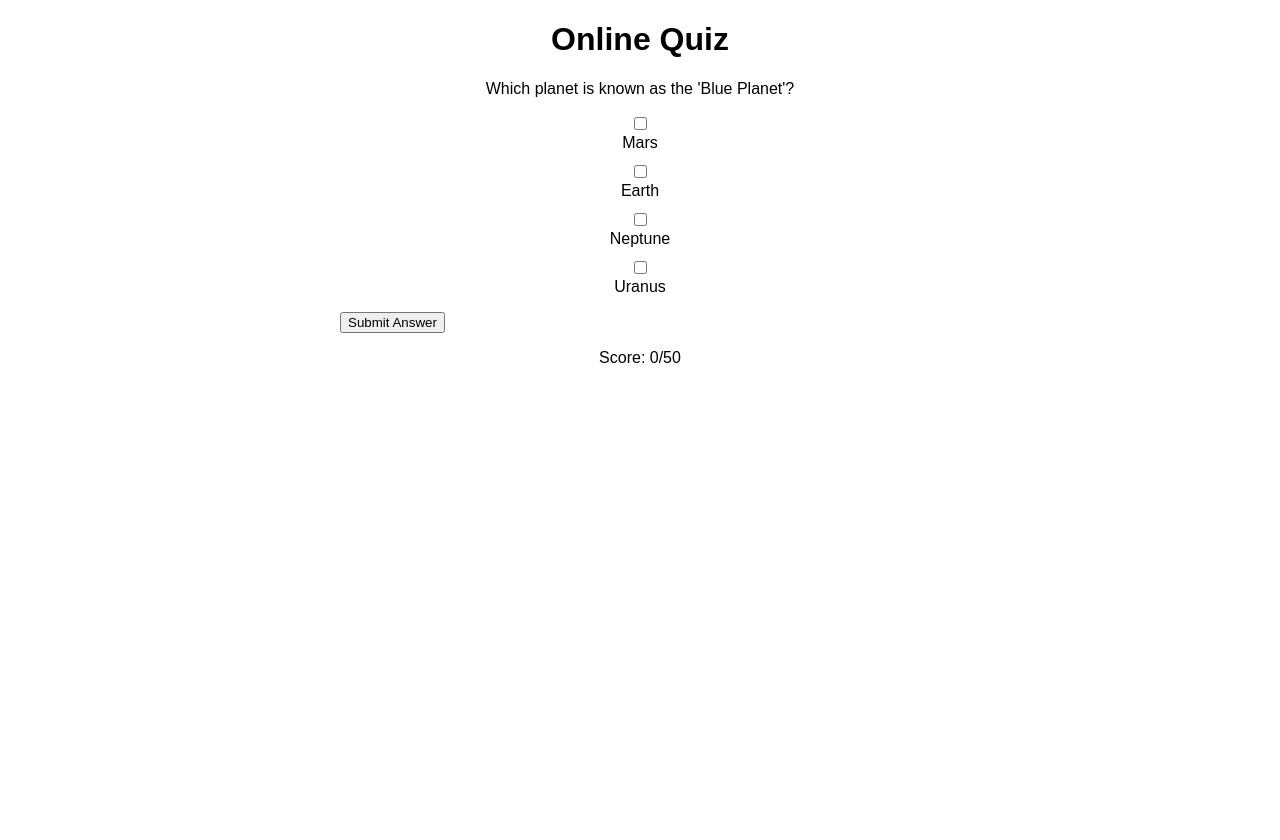
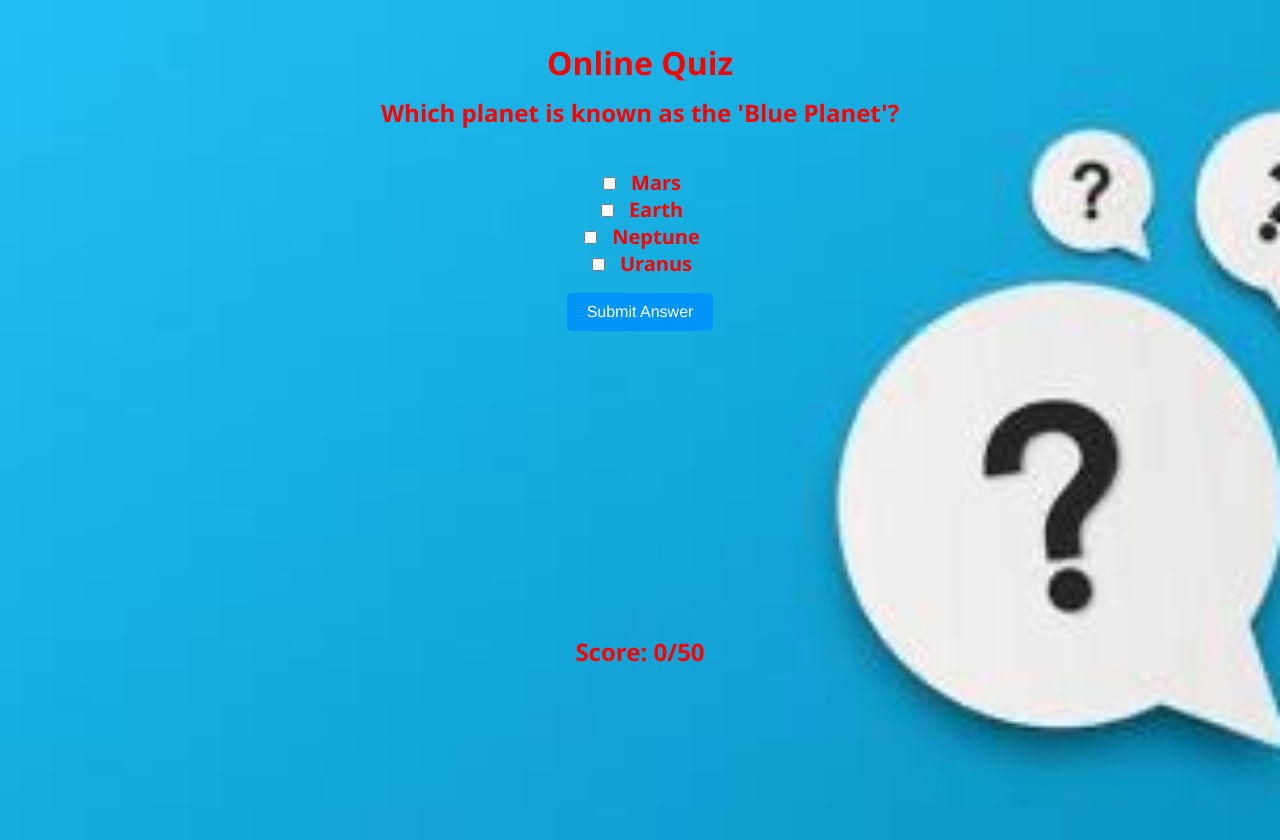
Before and after one commit to dumitrutony03/Siemens, a plain HTML site: page index.html in a window 1280 px wide. Before the commit the page ends 800 px from the top, so only its background shows below. Drawn offline with Linux system fonts and the light colour scheme.

Commit message:
Made a few changes for the FrontEnd page.

```diff
--- a/question.js
+++ b/question.js
@@ -8,14 +8,17 @@ class Question {
     this.correctAnswers = correctAnswers;
   }
 
+    // Compare selected indexes with correct answers
   areCorrect(selectedIndexes) {
-    // Compare selected indexes with correct answers
+    // We MAP the right answers into a variable
     const correctIndexes = this.correctAnswers.map(answer => answer - 1); // Adjust to 0-based index
 
+    // If we selected more checkboxes than the number of correct answers
     if (selectedIndexes.length !== correctIndexes.length) {
       return false; // Incorrect if the number of selected choices is not the same as correct answers
     }
 
+    // Verify if our checked answers are among the right answers
     for (const selectedIndex of selectedIndexes) {
       if (!correctIndexes.includes(selectedIndex)) {
         return false; // Incorrect if any selected index is not among correct answers
--- a/quiz.js
+++ b/quiz.js
@@ -5,16 +5,23 @@ class Quiz {
   constructor() {
     // Make sure questions is an array of Question instances
     this.questions = quizData.map(quizData => new Question(quizData.id, quizData.question, quizData.choices, quizData.correctAnswers));
+
+    // Make sure that the quiz starts from values equal to 0 everytime we reset.
+    this.resetQuizApp();
+  }
+
+  resetQuizApp() {
     this.currentQuestionIndex = 0;
     this.userScore = 0;
   }
 
-  reset() {
-    this.currentQuestionIndex = 0;
-    this.userScore = 0;
-  }
+  /*
+   Method to shuffle our questions, and the explanation:
 
-  // Method to shuffle our questions.
+  The shuffleQuestions method uses the Fisher-Yates shuffle algorithm to shuffle the array of questions randomly.
+  It iterates through the array from the end to the beginning and, at each iteration, swaps the current element with a randomly selected element that comes before it.
+  This process effectively shuffles the questions randomly.
+  */
   shuffleQuestions() {
     for (let i = this.questions.length - 1; i > 0; i--) {
       const j = Math.floor(Math.random() * (i + 1));
@@ -22,14 +29,17 @@ class Quiz {
     }
   }
 
+  // Verify if the answers checked are the right ones
   areCorrect(selectedIndexes) {
     return Question.areCorrect(selectedIndexes);
   }
 
+  // Take the question from 'currentQuestionIndex' position
   getCurrentQuestion() {
     return this.questions[this.currentQuestionIndex];
   }
 
+  // Check if we still have questions left to answer
   nextQuestion() {
     if (this.currentQuestionIndex < this.questions.length - 1) {
       this.currentQuestionIndex++;
@@ -39,21 +49,27 @@ class Quiz {
     }
   }
 
+  // Update the user score, based on the right answers
   updateUserScore(isCorrect) {
     if (isCorrect)
       this.userScore++;
   }
 
+  // Check if we passed through all the questions
   isQuizCompleted() {
     return (this.currentQuestionIndex === this.questions.length);
   }
 
+  // Return the user's score
   getUserScore() {
     return this.userScore;
   }
 
+  // Return the total amount of questions, in our case := 50
   getTotalQuestions() {
     return this.questions.length;
   }
+
 }
+// Then we export out .js file, so we can access and use file's methods.
 export default Quiz;
--- a/quizApp.js
+++ b/quizApp.js
@@ -3,11 +3,20 @@ import Quiz from './quiz.js';
 class QuizApp {
   constructor() {
     this.quiz = new Quiz();
+
+    /*
+    •  Design a web-based interface using HTML, CSS, and JavaScript.
+    */
+
+    // Have references from index.html components
     this.questionElement = document.getElementById('question');
     this.choicesElement = document.getElementById('choices');
     this.scoreElement = document.getElementById('score');
     this.submitButton = document.getElementById('submit-btn');
 
+
+
+    // 'Submit Answer' button handler
     this.submitButton.addEventListener('click', () => this.handleAnswerSubmission());
     this.updateScore();
 
@@ -29,33 +38,11 @@ class QuizApp {
     this.showQuestion();
   }
 
-  showQuestion() {
+  checkAnswer() {
+    // Get the current question displayed in the FrontEnd
     const currentQuestion = this.quiz.getCurrentQuestion();
 
-    this.questionElement.textContent = currentQuestion.question;
-
-    this.choicesElement.innerHTML = '';
-    currentQuestion.choices.forEach((choice, index) => {
-      const li = document.createElement('li');
-      const input = document.createElement('input');
-      input.type = 'checkbox'; // Change input type to checkbox
-
-      input.id = `choice-${index}`;
-      li.appendChild(input);
-      const label = document.createElement('label');
-      label.textContent = choice;
-      label.setAttribute('for', `choice-${index}`);
-      li.appendChild(label);
-
-      this.choicesElement.appendChild(li);
-    });
-  }
-
-  checkAnswer() {
-    const currentQuestion = this.quiz.getCurrentQuestion();
-    const checkboxes = document.querySelectorAll('input[type="checkbox"]:checked');
-    // const selectedIndexes = Array.from(checkboxes).map(checkbox => parseInt(checkbox.id.replace('choice-', ''), 10));
-
+    // Get the checkBoxes the user has checked
     const selectedIndexes = this.getSelectedIndexes();
 
     // Check if the user has selected any option
@@ -64,10 +51,13 @@ class QuizApp {
       return;
     }
 
+    // Verifiy if the user has made good choices when he checked the answers
     const isCorrect = currentQuestion.areCorrect(selectedIndexes);
 
+    // We update the user's score
     this.quiz.updateUserScore(isCorrect);
 
+    // Update the Frontend user's score
     this.updateScore();
 
     // If we still have questions left to be answered
@@ -80,16 +70,63 @@ class QuizApp {
     }
   }
 
+  showQuestion() {
+
+    /*
+
+    The interface should display a random question from the pool with multiple-choice options.
+
+    */
+
+    // We display the question together with it's answers
+
+    // Get the current question
+    const currentQuestion = this.quiz.getCurrentQuestion();
+    // We show it in the FrontEnd
+    this.questionElement.textContent = currentQuestion.question;
+
+    // Restart everytime the answers list, to display the new ones
+    this.choicesElement.innerHTML = '';
+
+    // We iterate through our choices := 4
+    currentQuestion.choices.forEach((choice, index) => {
+      // Create a list of 'input' type, and make it a list of 'checkboxes'
+      const li = document.createElement('li');
+      const input = document.createElement('input');
+      // Change input type to checkbox
+      input.type = 'checkbox';
+      input.id = `choice-${index}`;
+
+      // To each element from LIST, we append the checkbox
+      li.appendChild(input);
+
+      // Assign to every checkbox element, a label to know what
+      // is the possible answer
+      const label = document.createElement('label');
+      label.textContent = choice;
+
+      label.setAttribute('for', `choice-${index}`);
+      li.appendChild(label);
+
+      // Every element of type 'li', we append it as child to form a bigger list, inside de 'ul' component
+      this.choicesElement.appendChild(li);
+    });
+  }
+
+
   // We have to check if the user has checked any checkboxes
   getSelectedIndexes() {
+    // Take all the checkboxes from 'ul' -> 'li'
     const checkboxes = document.querySelectorAll('input[type="checkbox"]');
     const selectedIndexes = [];
 
     checkboxes.forEach((checkbox, index) => {
+      // Verify if the answers are checked <=> out checkboxes are checked
       if (checkbox.checked) {
         selectedIndexes.push(index);
       }
     });
+    // We then make a list of checked checkboxes, and verify if the user has chosen the right answers
     return selectedIndexes;
   }
 
--- a/style.css
+++ b/style.css
@@ -1,24 +1,81 @@
 /* styles.css */
 body {
-    font-family: Arial, sans-serif;
+  font-family: 'Segoe UI', Tahoma, Geneva, Verdana, sans-serif;
+  margin: 0;
+  background-color: #f0f0f0; /* Set a background color as a fallback */
 }
 
 #quiz-container {
-    max-width: 600px;
-    margin: auto;
   text-align: center;
+  background-image: url('BackgroundImg.jpeg');
+  background-size: cover;
+  background-position: center;
+  color: red; /* Orange text color */
+  padding: 20px;
+  height: 100vh; /* Ensure the container covers the entire viewport */
+  display: flex;
+  flex-direction: column;
+  justify-content: center;
+  align-items: center;
 }
 
+#question {
+  font-size: 24px; /* Adjust the question font size */
+  font-weight: bold; /* Make the question bold */
+  margin-top: -10px; /* Add some space below the question */
+  color: red; /* Orange text color */
+}
+
+/* Checkboxes and their Labels  */
  #choices {
+  /* List points ( * ) not visible*/
   list-style-type: none;
   padding: 0;
 }
 
+/* The actual checkbox */
 #choices li {
-    margin: 10px;
+  margin: auto;
   cursor: pointer;
 }
 
+/* What's the answer */
 #choices li label {
-    display: block;
+  margin-left: 12px;
+  font-size: 20px;
+  font-weight: bold;
 }
+
+#submit-btn,
+#reset-btn {
+  /* To be centered on the screen, bcs it takes the text-align from the parent container */
+  margin: auto;
+  margin-top: 0px;
+
+  /* To look great */
+
+  font-family: 'Helvetica Neue', sans-serif;
+  /* Use a font similar to Instagram's */
+  padding: 10px 20px;
+  background-color: #0095f6;
+
+  /* Instagram's blue color */
+  color: #fff;
+  /* White text color */
+  border: none;
+  border-radius: 5px;
+  font-size: 16px;
+  cursor: pointer;
+  transition: background-color 0.3s ease;
+}
+
+#submit-btn:hover {
+  background-color: #007bb5;
+  /* Darker blue color on hover */
+}
+
+#score {
+  font-size: 24px;
+  font-weight: bold;
+  margin: auto; /* Add margin to separate from the buttons */
+}
```
Also changed, not shown: index.html (+1 -3 lines), quizData.js (+9 -0 lines), BackgroundImg.jpeg (added), BgImg2.jpg (added). Lines whose indentation alone changed are shown as unchanged.
